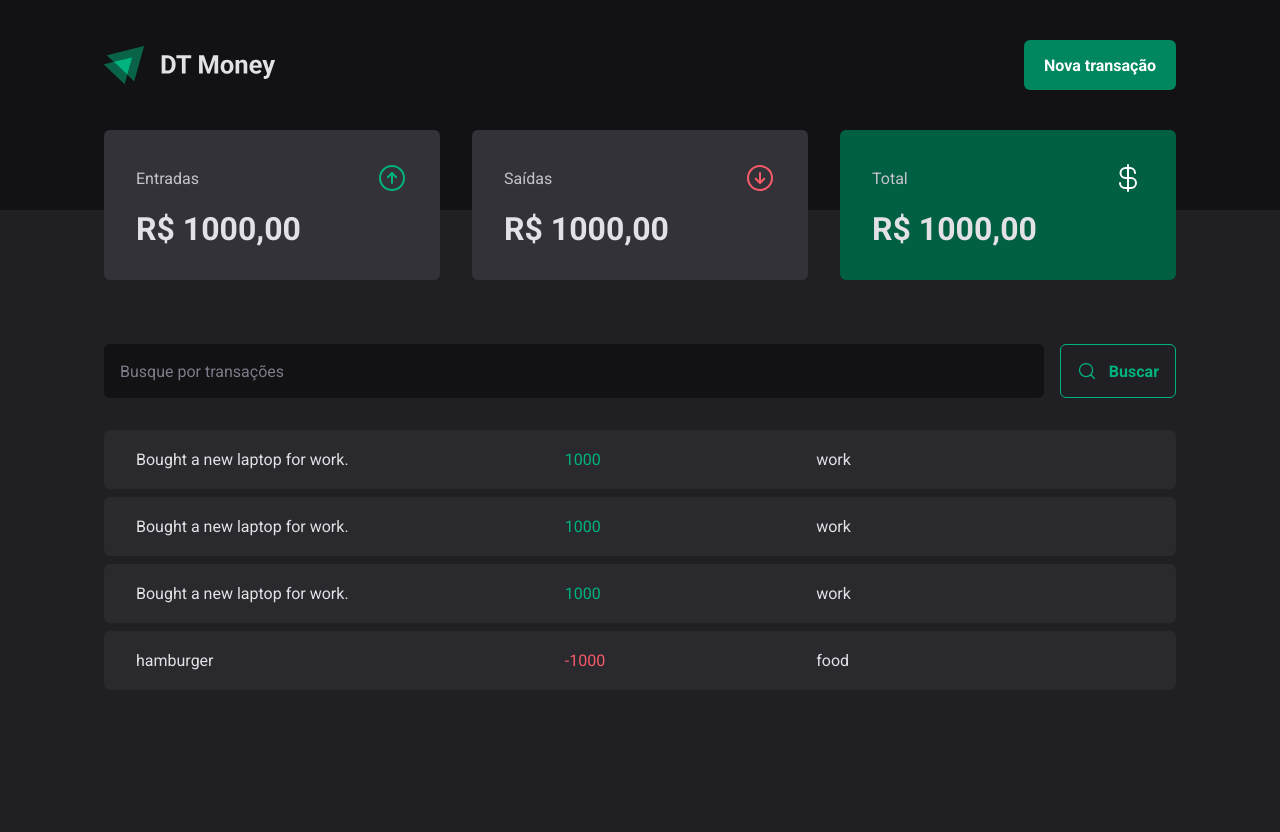
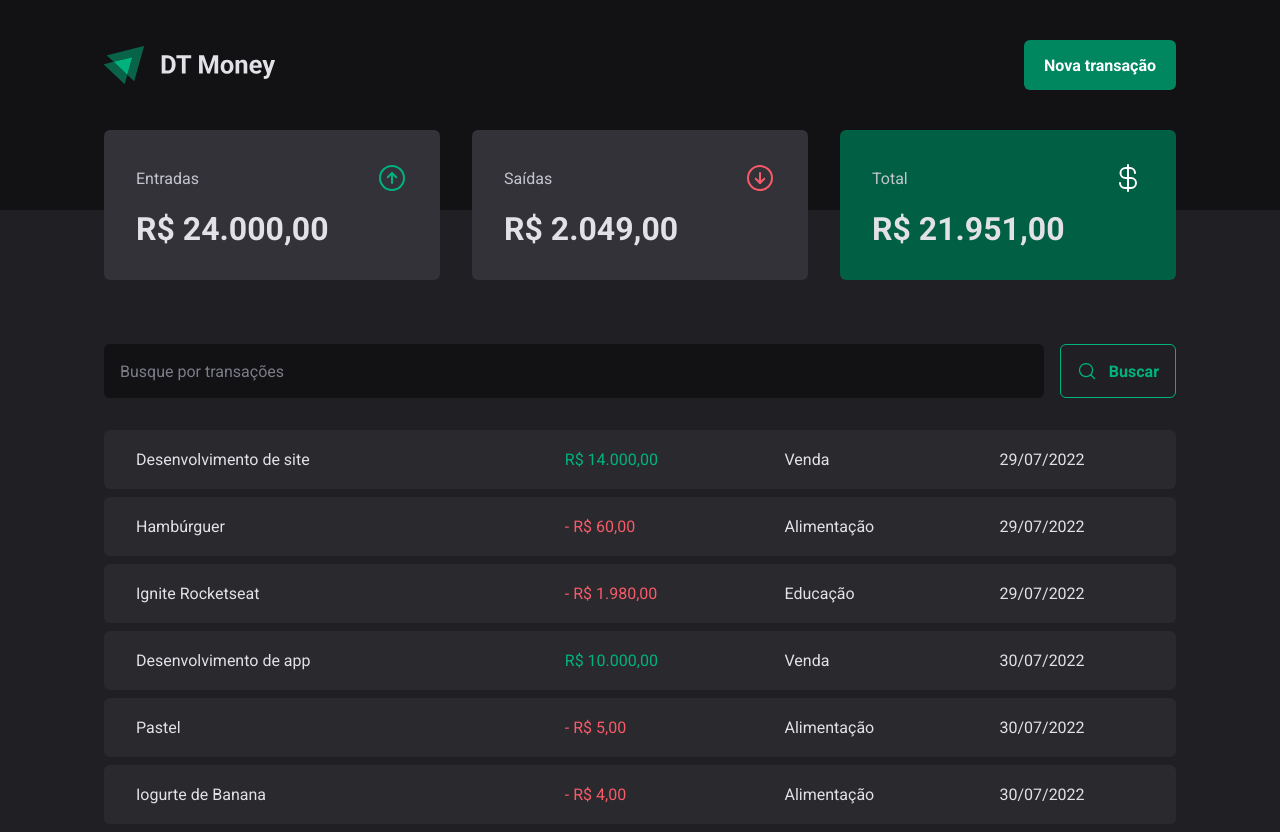
Before and after one commit to LuizaFerri/DT-Money, a React (Vite) app: page / in a window 1280 px wide. Before the commit the page ends 800 px from the top, so only its background shows below. Built offline with nearby package versions, Linux system fonts and the light colour scheme; data requests are answered from the project's data file.

Commit message:
Created Hook useSummary |  formatting prices and dates

```diff
--- a/server.json
+++ b/server.json
@@ -1,36 +1,52 @@
 {
   "transactions": [
     {
-      "id": "1",
-      "description": "Bought a new laptop for work.",
+      "id": 1,
+      "description": "Desenvolvimento de site",
       "type": "income",
-      "category": "work",
-      "price": "1000",
-      "created_at": "2019-01-01 12:00:00"
+      "category": "Venda",
+      "price": 14000,
+      "createdAt": "2022-07-29T19:36:44.505Z"
     },
     {
-      "id": "2",
-      "description": "Bought a new laptop for work.",
-      "type": "income",
-      "category": "work",
-      "price": "1000",
-      "created_at": "2019-01-01 12:00:00"
+      "id": 2,
+      "description": "Hambúrguer",
+      "type": "outcome",
+      "category": "Alimentação",
+      "price": 60,
+      "createdAt": "2022-07-29T19:30:44.505Z"
     },
     {
-      "id": "3",
-      "description": "Bought a new laptop for work.",
-      "type": "income",
-      "category": "work",
-      "price": "1000",
-      "created_at": "2019-01-01 12:00:00"
+      "id": 3,
+      "description": "Ignite Rocketseat",
+      "type": "outcome",
+      "category": "Educação",
+      "price": 1980,
+      "createdAt": "2022-07-29T19:24:44.505Z"
     },
     {
-      "id": "4",
-      "description": "hamburger",
+      "description": "Desenvolvimento de app",
+      "price": 10000,
+      "category": "Venda",
+      "type": "income",
+      "createdAt": "2022-07-30T13:26:57.560Z",
+      "id": 4
+    },
+    {
+      "description": "Pastel",
+      "price": 5,
+      "category": "Alimentação",
       "type": "outcome",
-      "category": "food",
-      "price": "-1000",
-      "created_at": "2019-01-01 12:00:00"
+      "createdAt": "2022-07-30T13:30:57.560Z",
+      "id": 5
+    },
+    {
+      "description": "Iogurte de Banana",
+      "price": 4,
+      "category": "Alimentação",
+      "type": "outcome",
+      "createdAt": "2022-07-30T13:38:57.560Z",
+      "id": 6
     }
   ]
 }
--- a/src/components/Summary/Index.tsx
+++ b/src/components/Summary/Index.tsx
@@ -1,11 +1,10 @@
 import { ArrowCircleDown, ArrowCircleUp, CurrencyDollar } from "phosphor-react";
 import { SummaryContainer, SummaryCard } from "./styles";
-import { useContext } from "react";
-import { TransactionContext } from "../../contexts/TransactionsContext";
+import { PriceFormatter } from "../../utils/formatter";
+import { useSummary } from "../../hooks/useSummary";
 
 export function Summary() {
-  const {transactions} = useContext(TransactionContext)
-
+  const summary = useSummary();
   return (
     <SummaryContainer>
       <SummaryCard>
@@ -13,21 +12,21 @@ export function Summary() {
           <span>Entradas</span>
           <ArrowCircleUp size={32} color="#00b37e" />
         </header>
-        <strong>R$ 1000,00</strong>
+        <strong>{PriceFormatter.format(summary.income)}</strong>
       </SummaryCard>
       <SummaryCard>
         <header>
           <span>Saídas</span>
           <ArrowCircleDown size={32} color="#f75a68" />
         </header>
-        <strong>R$ 1000,00</strong>
+        <strong>{PriceFormatter.format(summary.outcome)}</strong>
       </SummaryCard>
       <SummaryCard variant="green">
         <header>
           <span>Total</span>
           <CurrencyDollar size={32} color="#fff" />
         </header>
-        <strong>R$ 1000,00</strong>
+        <strong>{PriceFormatter.format(summary.total)}</strong>
       </SummaryCard>
     </SummaryContainer>
   );
--- /dev/null
+++ b/src/hooks/useSummary.ts
@@ -0,0 +1,26 @@
+import { useContext } from "react";
+import { TransactionContext } from "../contexts/TransactionsContext";
+
+export function useSummary() {
+  const { transactions } = useContext(TransactionContext);
+
+  const summary = transactions.reduce(
+    (acc, transaction) => {
+      if (transaction.type === "income") {
+        acc.income += transaction.price;
+        acc.total += transaction.price;
+      } else {
+        acc.outcome += transaction.price;
+        acc.total -= transaction.price;
+      }
+
+      return acc;
+    },
+    {
+      income: 0,
+      outcome: 0,
+      total: 0,
+    }
+  );
+  return summary;
+}
--- a/src/pages/Transactions/index.tsx
+++ b/src/pages/Transactions/index.tsx
@@ -8,10 +8,10 @@ import {
   TransactionsTable,
 } from "./styles";
 import { TransactionContext } from "../../contexts/TransactionsContext";
-
+import { PriceFormatter, dateFormatter } from "../../utils/formatter";
 
 export function Transactions() {
-  const {transactions} = useContext(TransactionContext)
+  const { transactions } = useContext(TransactionContext);
 
   return (
     <div>
@@ -27,11 +27,14 @@ export function Transactions() {
                   <td width="40%">{transaction.description}</td>
                   <td className="deposit">
                     <PriceHighlight variant={transaction.type}>
-                      {transaction.price}
+                      {transaction.type === "outcome" && "- "}
+                      {PriceFormatter.format(transaction.price)}
                     </PriceHighlight>
                   </td>
                   <td>{transaction.category}</td>
-                  <td>{transaction.createdAt}</td>
+                  <td>
+                    {dateFormatter.format(new Date(transaction.createdAt))}
+                  </td>
                 </tr>
               );
             })}
--- /dev/null
+++ b/src/utils/formatter.ts
@@ -0,0 +1,6 @@
+export const dateFormatter = new Intl.DateTimeFormat("pt-BR");
+
+export const PriceFormatter = new Intl.NumberFormat("pt-BR", {
+  style: "currency",
+  currency: "BRL",
+});
```
